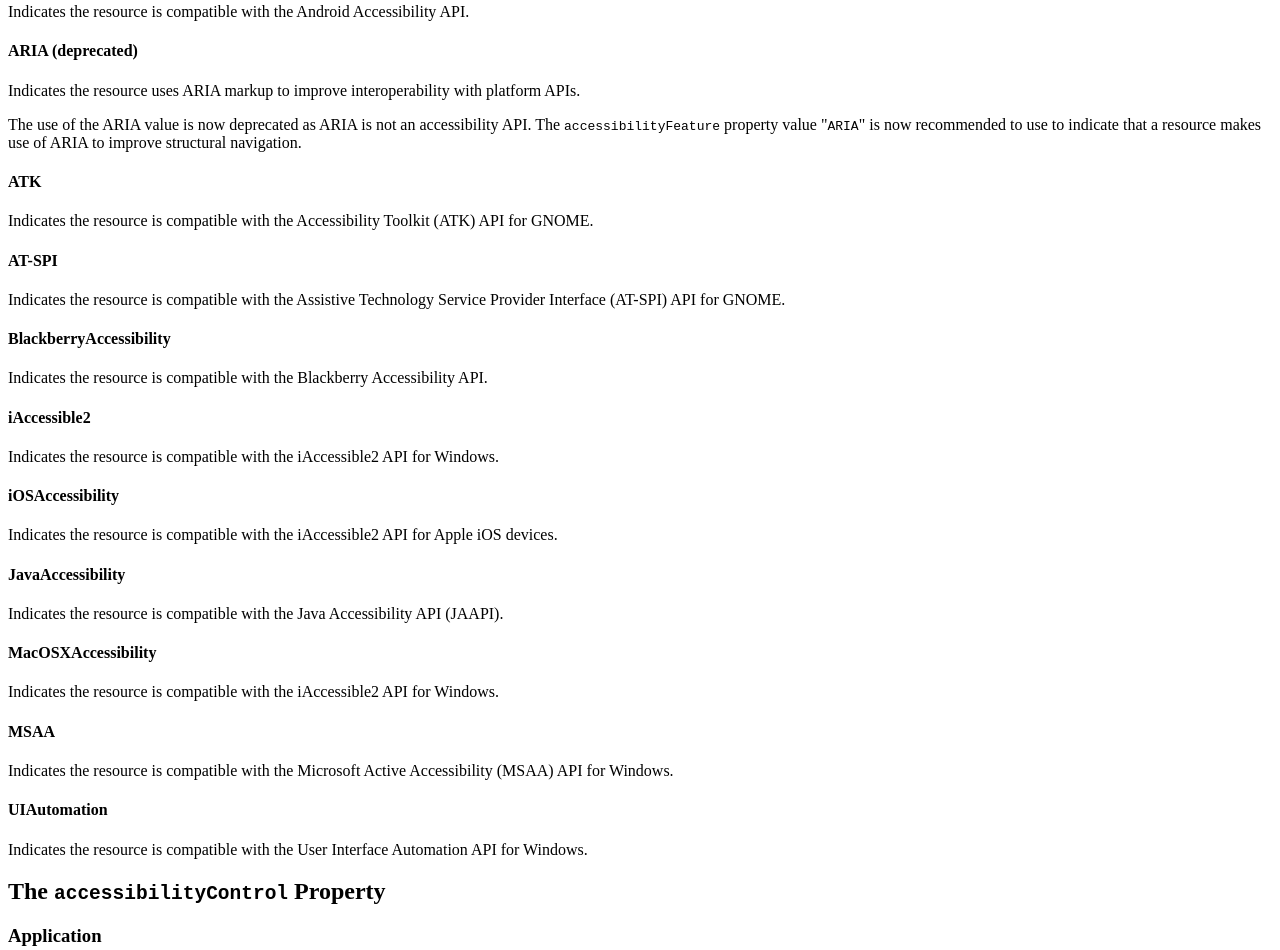
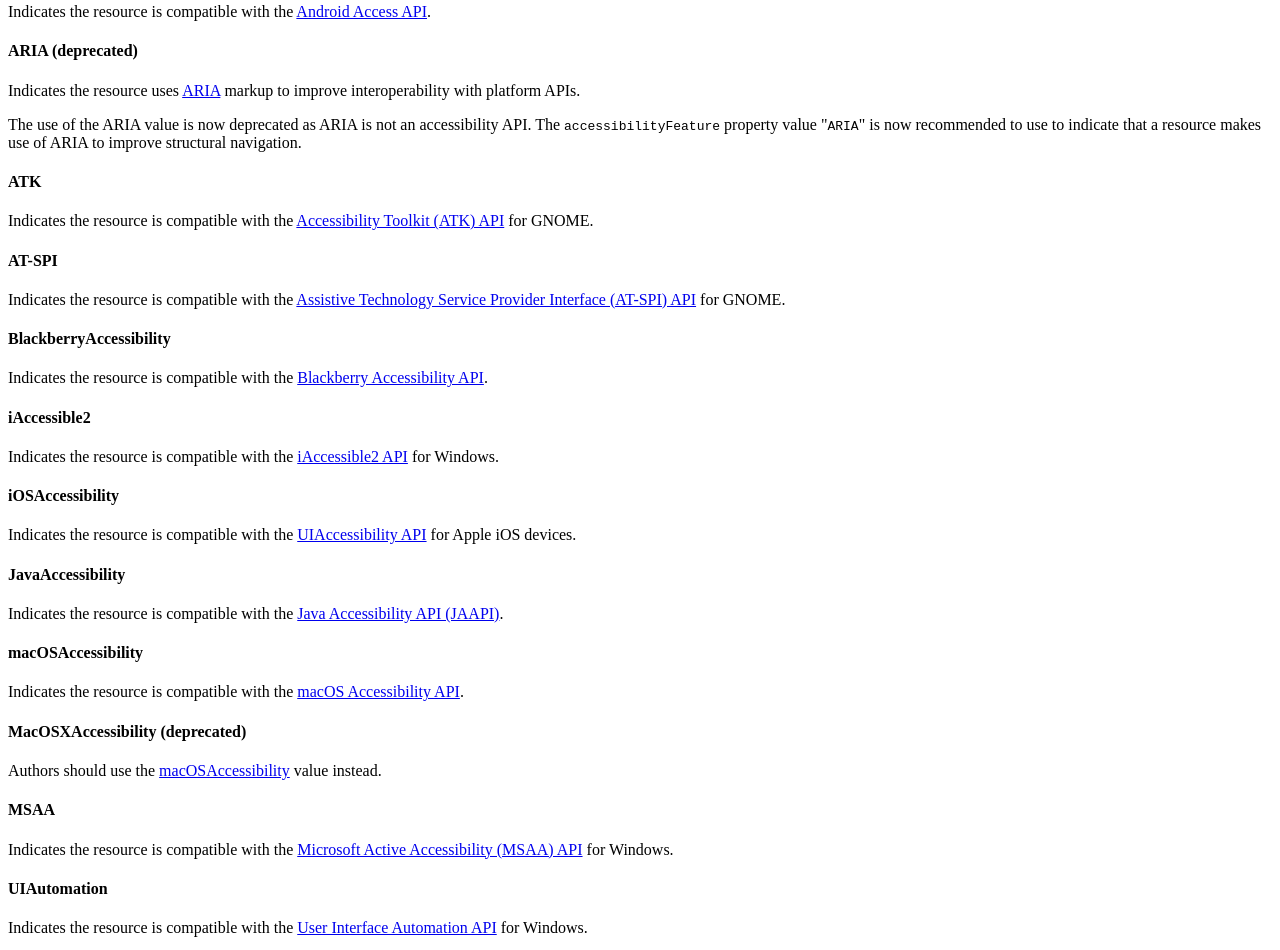
Before and after one commit to w3c/a11y-discov-vocab, a plain HTML site: page index.html in a window 1280 px wide. Shown: the part 2107-3057 px from the top of the page. Drawn offline with Linux system fonts and the light colour scheme.

Commit message:
update apis and add urls

```diff
--- a/index.html
+++ b/index.html
@@ -226,13 +226,16 @@ Interoperability with platform APIs is an issue for Reading Systems</pre>
 				<section id="AndroidAccessibility">
 					<h4>AndroidAccessibility</h4>
 
-					<p>Indicates the resource is compatible with the Android Accessibility API.</p>
+					<p>Indicates the resource is compatible with the <a
+							href="http://developer.android.com/reference/android/view/accessibility/package-summary.html"
+							>Android Access API</a>.</p>
 				</section>
 
 				<section id="ARIA-deprecated">
 					<h4>ARIA (deprecated)</h4>
 
-					<p>Indicates the resource uses ARIA markup to improve interoperability with platform APIs.</p>
+					<p>Indicates the resource uses <a href="http://www.w3.org/TR/wai-aria/">ARIA</a> markup to improve
+						interoperability with platform APIs.</p>
 
 					<div class="note">
 						<p>The use of the ARIA value is now deprecated as ARIA is not an accessibility API. The
@@ -244,57 +247,78 @@ Interoperability with platform APIs is an issue for Reading Systems</pre>
 				<section id="ATK">
 					<h4>ATK</h4>
 
-					<p>Indicates the resource is compatible with the Accessibility Toolkit (ATK) API for GNOME.</p>
+					<p>Indicates the resource is compatible with the <a href="https://gnome.pages.gitlab.gnome.org/atk/"
+							>Accessibility Toolkit (ATK) API</a> for GNOME.</p>
 				</section>
 
 				<section id="AT-SPI">
 					<h4>AT-SPI</h4>
 
-					<p>Indicates the resource is compatible with the Assistive Technology Service Provider Interface
-						(AT-SPI) API for GNOME.</p>
+					<p>Indicates the resource is compatible with the <a
+							href="https://gitlab.gnome.org/GNOME/at-spi2-core/">Assistive Technology Service Provider
+							Interface (AT-SPI) API</a> for GNOME.</p>
 				</section>
 
 				<section id="BlackberryAccessibility">
 					<h4>BlackberryAccessibility</h4>
 
-					<p>Indicates the resource is compatible with the Blackberry Accessibility API.</p>
+					<p>Indicates the resource is compatible with the <a
+							href="https://blackberry.com/developers/docs/7.1.0api/net/rim/device/api/ui/accessibility/package-summary.html"
+							>Blackberry Accessibility API</a>.</p>
 				</section>
 
 				<section id="iAccessible2">
 					<h4>iAccessible2</h4>
 
-					<p>Indicates the resource is compatible with the iAccessible2 API for Windows.</p>
+					<p>Indicates the resource is compatible with the <a
+							href="https://accessibility.linuxfoundation.org/a11yspecs/ia2/docs/html/">iAccessible2
+							API</a> for Windows.</p>
 				</section>
 
 				<section id="iOSAccessibility">
 					<h4>iOSAccessibility</h4>
 
-					<p>Indicates the resource is compatible with the iAccessible2 API for Apple iOS devices.</p>
+					<p>Indicates the resource is compatible with the <a
+							href="https://developer.apple.com/documentation/objectivec/nsobject/uiaccessibility"
+							>UIAccessibility API</a> for Apple iOS devices.</p>
 				</section>
 
 				<section id="JavaAccessibility">
 					<h4>JavaAccessibility</h4>
 
-					<p>Indicates the resource is compatible with the Java Accessibility API (JAAPI).</p>
+					<p>Indicates the resource is compatible with the <a
+							href="https://docs.oracle.com/en/java/javase/12/docs/api/java.desktop/javax/accessibility/package-summary.html"
+							>Java Accessibility API (JAAPI)</a>.</p>
+				</section>
+
+				<section id="macOSAccessibility">
+					<h4>macOSAccessibility</h4>
+
+					<p>Indicates the resource is compatible with the <a
+							href="https://developer.apple.com/documentation/appkit/nsaccessibility">macOS Accessibility
+							API</a>.</p>
 				</section>
 
 				<section id="MacOSXAccessibility">
-					<h4>MacOSXAccessibility</h4>
-
-					<p>Indicates the resource is compatible with the iAccessible2 API for Windows.</p>
+					<h4>MacOSXAccessibility (deprecated)</h4>
+
+					<p>Authors should use the <a href="#macOSAccessibility">macOSAccessibility</a> value instead.</p>
 				</section>
 
 				<section id="MSAA">
 					<h4>MSAA</h4>
 
-					<p>Indicates the resource is compatible with the Microsoft Active Accessibility (MSAA) API for
-						Windows.</p>
+					<p>Indicates the resource is compatible with the <a
+							href="https://docs.microsoft.com/en-us/dotnet/framework/ui-automation/ui-automation-and-microsoft-active-accessibility"
+							>Microsoft Active Accessibility (MSAA) API</a> for Windows.</p>
 				</section>
 
 				<section id="UIAutomation">
 					<h4>UIAutomation</h4>
 
-					<p>Indicates the resource is compatible with the User Interface Automation API for Windows.</p>
+					<p>Indicates the resource is compatible with the <a
+							href="https://docs.microsoft.com/en-us/dotnet/framework/ui-automation/ui-automation-and-microsoft-active-accessibility"
+							>User Interface Automation API</a> for Windows.</p>
 				</section>
 			</section>
 		</section>
```
